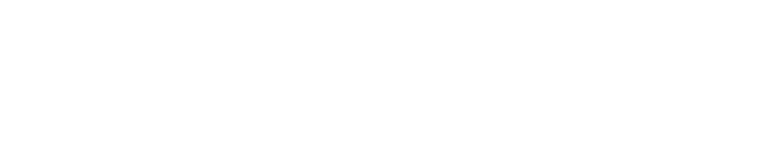
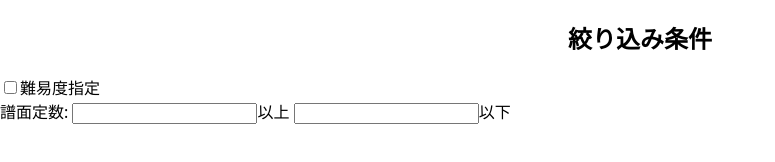
Before and after one commit to nyanko5882/Chart-random-selector, a plain HTML site: page index.html in a window 1280 px wide. Shown: the whole page, without its empty margins (0-775 px from the left). Drawn offline with Linux system fonts and the light colour scheme.

Commit message:
条件の枠譜面定数の入力部

```diff
--- a/index.html
+++ b/index.html
@@ -3,8 +3,20 @@
     <head>
         <meta charset="utf-8">
         <title>ランダム課題曲</title>
+        <link rel="stylesheet" href="style.css">
     </head>
     <body>
-
+        <div id="condition">
+            <h2 style="text-align: center;">絞り込み条件</h2>
+            <article id="condition-difficulty" class="condition-elements">
+                <input type="checkbox"><span class="condition-title">難易度指定</span>
+                <div>
+                    譜面定数:
+                    <input type="number" min="0">以上
+                    <input type="number">以下
+                </div>
+            </article>
+        </div>
+        <script src="script.js"></script>
     </body>
 </html>
--- a/style.css
+++ b/style.css
@@ -2,6 +2,7 @@ html {
   width: 100vw;
   height: 100vh;
   overflow: hidden;
+  font-family: system-ui, -apple-system, BlinkMacSystemFont, 'Segoe UI', Roboto, Oxygen, Ubuntu, Cantarell, 'Open Sans', 'Helvetica Neue', sans-serif;
 }
 body {
   width: 100%;
```
Lines whose indentation alone changed are shown as unchanged.
